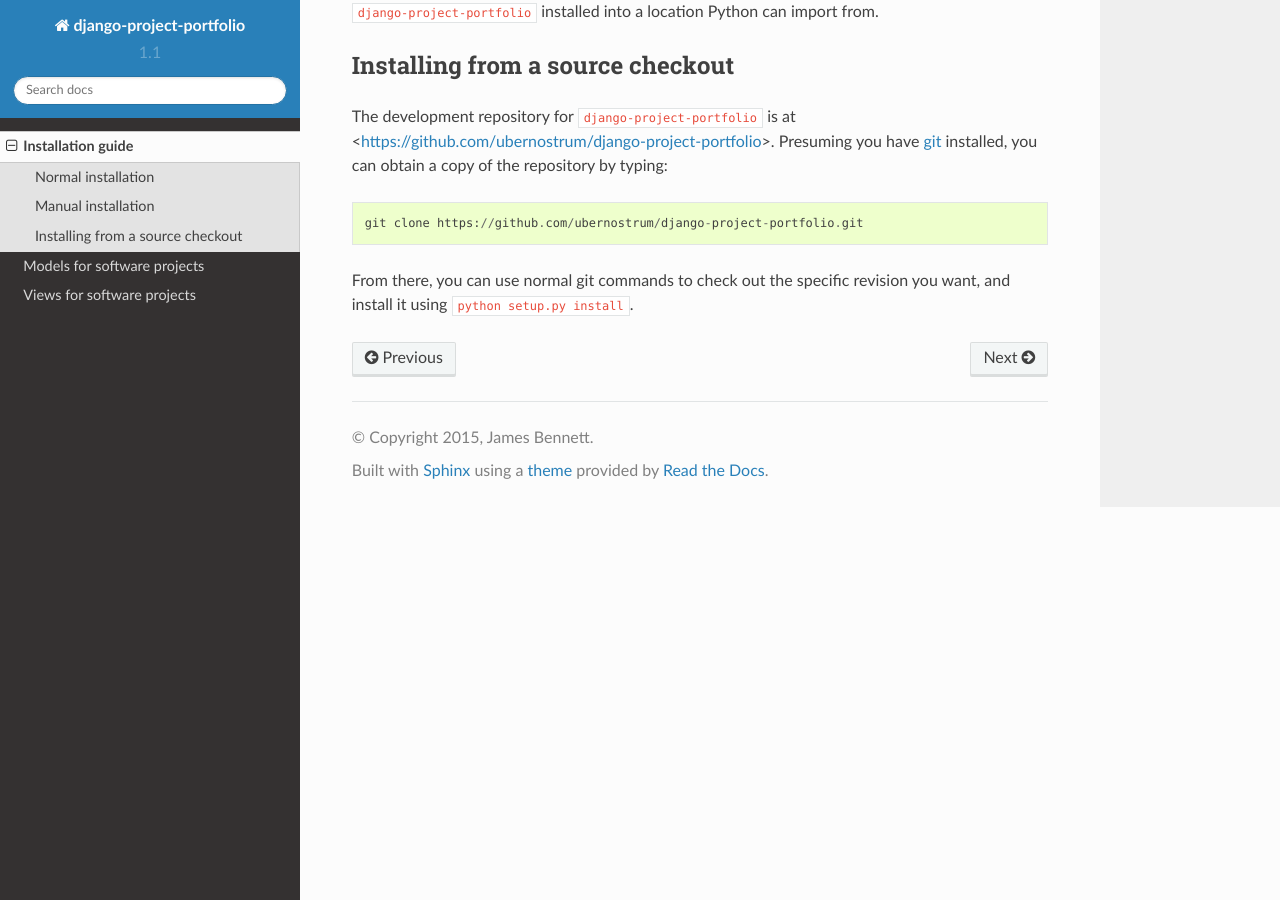
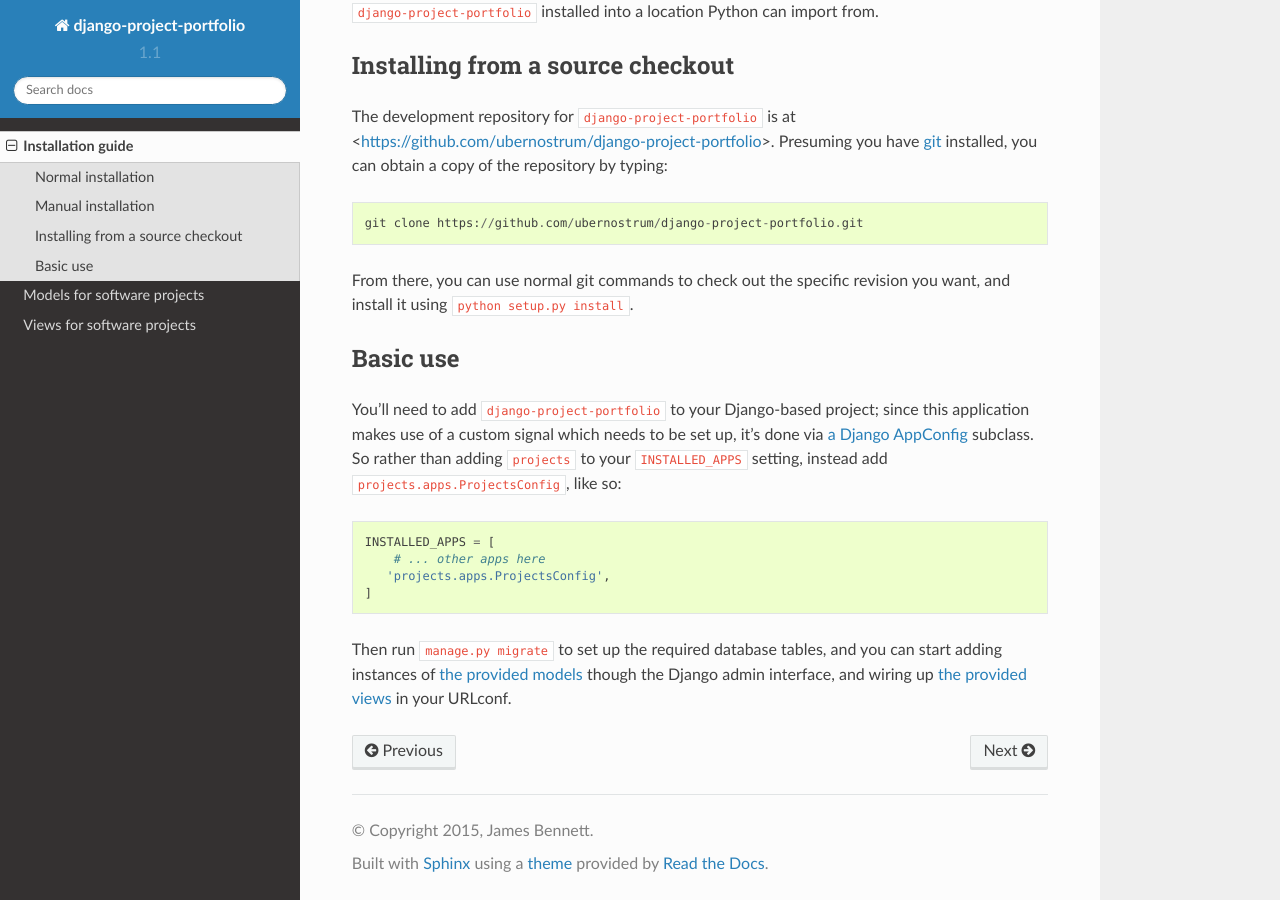
Before and after one commit to ubernostrum/django-project-portfolio, a Sphinx documentation site: the page built from docs/install.rst, in a window 1280 px wide and 900 px high, scrolled down 919 px. Built offline with Sphinx 7.4.7 and the Read the Docs theme 2.0.0, drawn with Linux system fonts in a browser that asks for light colours.

Commit message:
Stop relying on default_app_config.
Django now officially recommends against this except for the case of
an existing app switching to use of AppConfig. Since this application
was using AppConfig from day one, the documentation now recommends
explicitly listing 'projects.apps.ProjectsConfig' in INSTALLED_APPS,
and default_app_config is no longer specified.

```diff
--- a/docs/install.rst
+++ b/docs/install.rst
@@ -63,3 +63,25 @@ of the repository by typing::
 
 From there, you can use normal git commands to check out the specific
 revision you want, and install it using ``python setup.py install``.
+
+
+Basic use
+---------
+
+You'll need to add ``django-project-portfolio`` to your Django-based
+project; since this application makes use of a custom signal which
+needs to be set up, it's done via `a Django AppConfig
+<https://docs.djangoproject.com/en/1.8/ref/applications/#configuring-applications>`_
+subclass. So rather than adding ``projects`` to your
+``INSTALLED_APPS`` setting, instead add
+``projects.apps.ProjectsConfig``, like so::
+
+    INSTALLED_APPS = [
+        # ... other apps here
+       'projects.apps.ProjectsConfig',
+    ]
+
+Then run ``manage.py migrate`` to set up the required database tables,
+and you can start adding instances of :ref:`the provided models
+<models>` though the Django admin interface, and wiring up :ref:`the
+provided views <views>` in your URLconf.
--- a/projects/__init__.py
+++ /dev/null
@@ -1 +0,0 @@
-default_app_config = 'projects.apps.ProjectsConfig'
```
Also changed, not shown: 1 other file.
